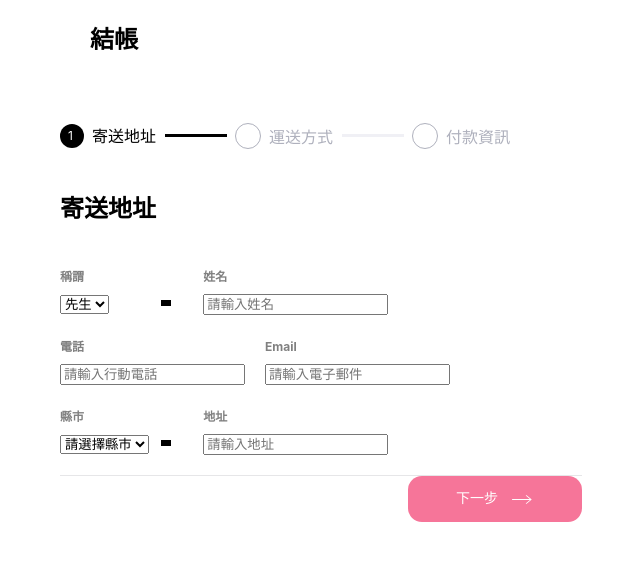
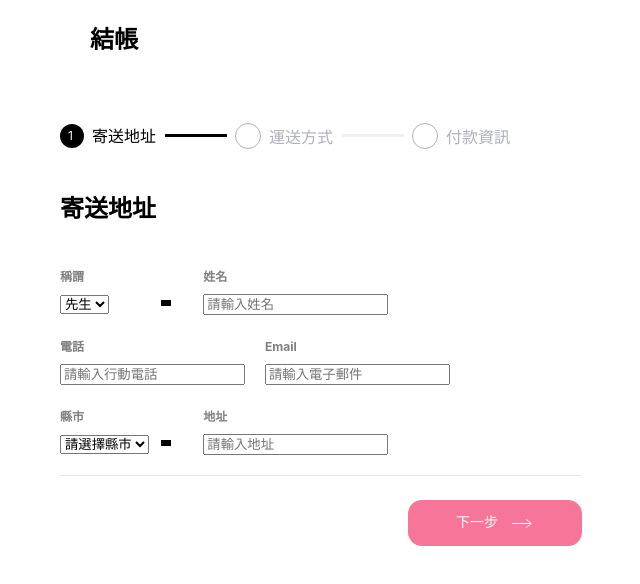
Before and after one commit to thAilurus/Alpha-shop, a React (Create React App) app: page / in a window 1280 px wide. Shown: the top 584 px of the page, without its empty margins (62-702 px from the left). Built offline with nearby package versions, Linux system fonts and the light colour scheme.

Commit message:
Add padding-top: buttonGroup

```diff
--- a/src/components/register/ProgressControl/ProgressControl.module.scss
+++ b/src/components/register/ProgressControl/ProgressControl.module.scss
@@ -11,6 +11,7 @@
     grid-template-columns: 1fr 1fr 1fr;
     margin-top: 20px;
     border-top: 1px solid #e6e6e8;;
+    padding-top: 24px;
 
     .next,
     .ordered {
```
